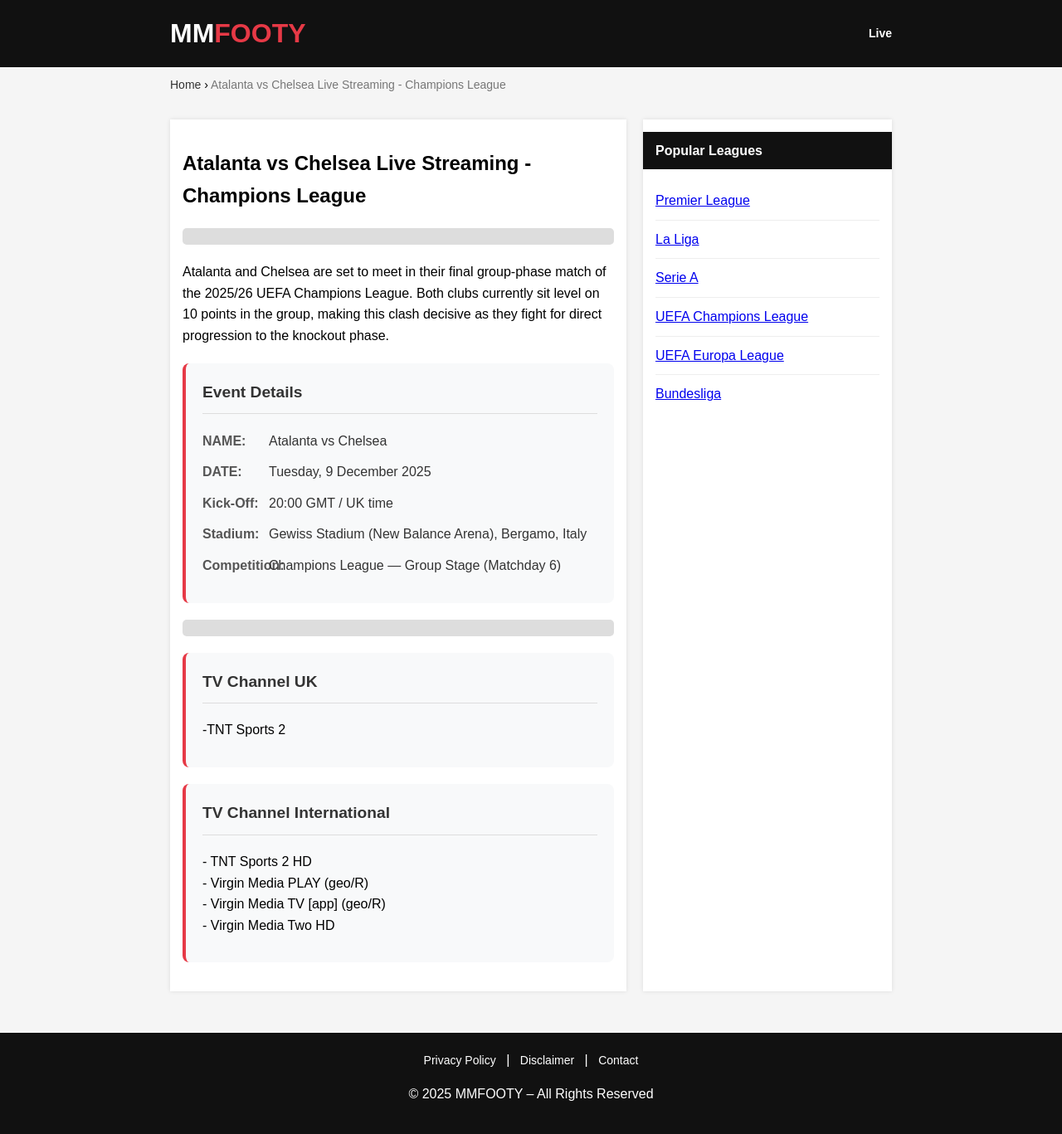
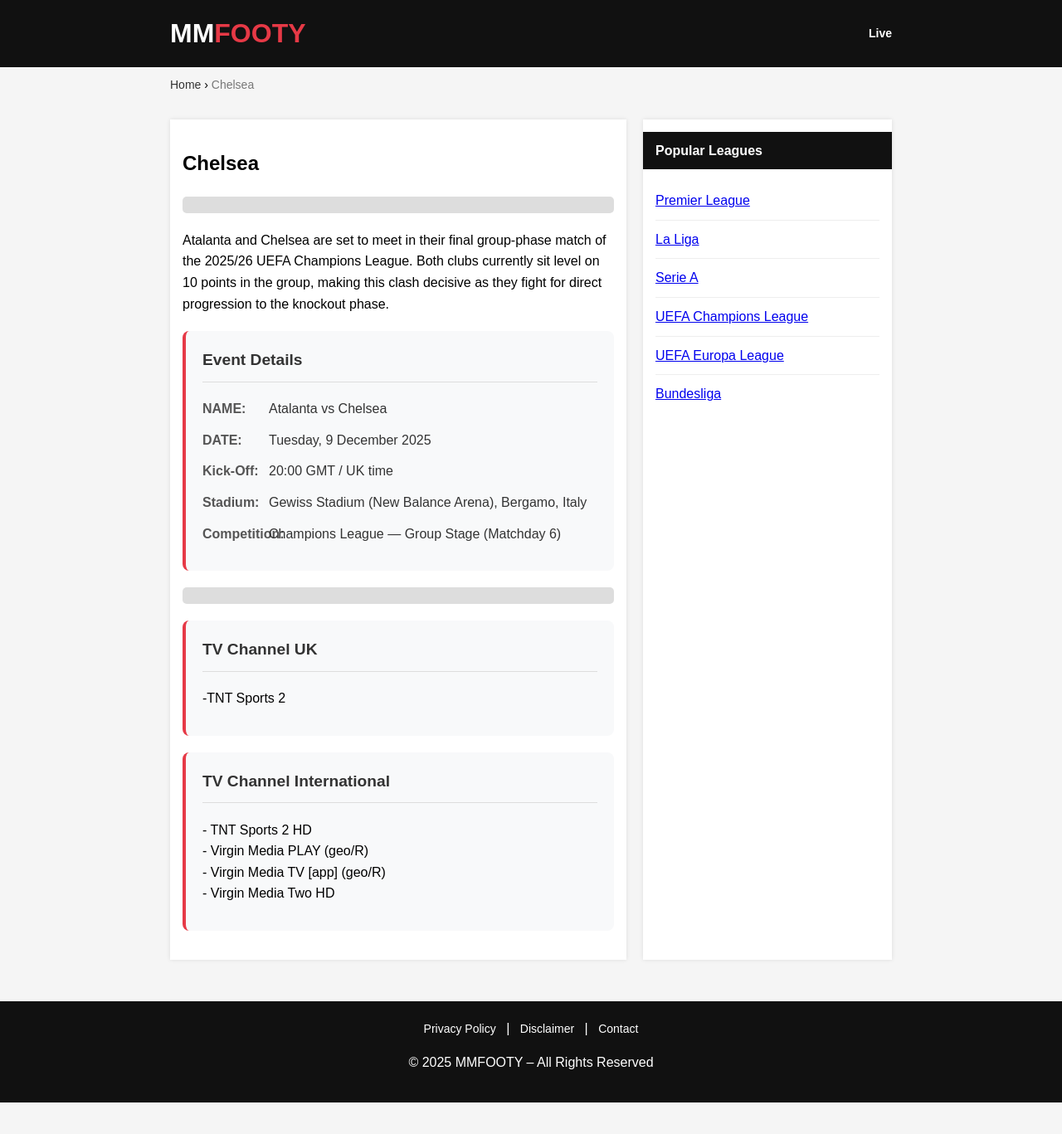
Before and after one commit to mozwav/blog1, a Jekyll site: the page built from _posts/2025-01-01-zchelsea.md, in a window 1280 px wide. Shown: the whole page at 83% size. Built offline with Jekyll 4.4.1, drawn with Linux system fonts in a browser that asks for light colours; some web fonts are replaced; after the commit the page ends 1329 px from its top, so only the background shows below that.

Commit message:
Update 2025-01-01-zchelsea.md

```diff
--- a/_posts/2025-01-01-zchelsea.md
+++ b/_posts/2025-01-01-zchelsea.md
@@ -1,9 +1,9 @@
 ---
 layout: post
-title: "Atalanta vs Chelsea Live Streaming - Champions League"
+title: "Chelsea"
 date: 2025-01-01
 permalink: /chelsea
-description: "Watch Atalanta vs Chelsea live streaming. Champions League match details, TV channels, and official streaming links."
+description: "Chelsea match details, TV channels, and official streaming links."
 categories: chelsea
 ---
 
```
